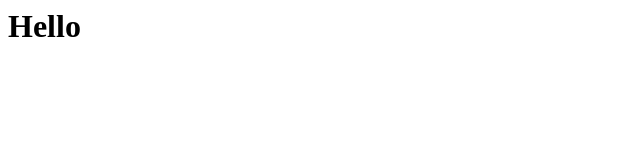
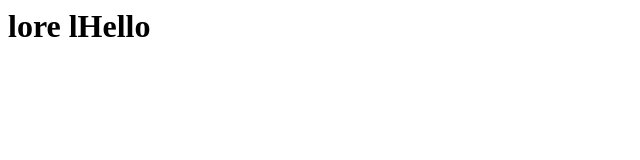
Before and after one commit to Oluwaseyi000/calm, a plain HTML site: page index.html in a window 1280 px wide. Shown: the whole page, without its empty margins (0-640 px from the left). Drawn offline with Linux system fonts and the light colour scheme.

Commit message:
Update index.html

```diff
--- a/index.html
+++ b/index.html
@@ -1 +1 @@
-<h1>Hello</h1>
+<h1>lore lHello</h1>
```
